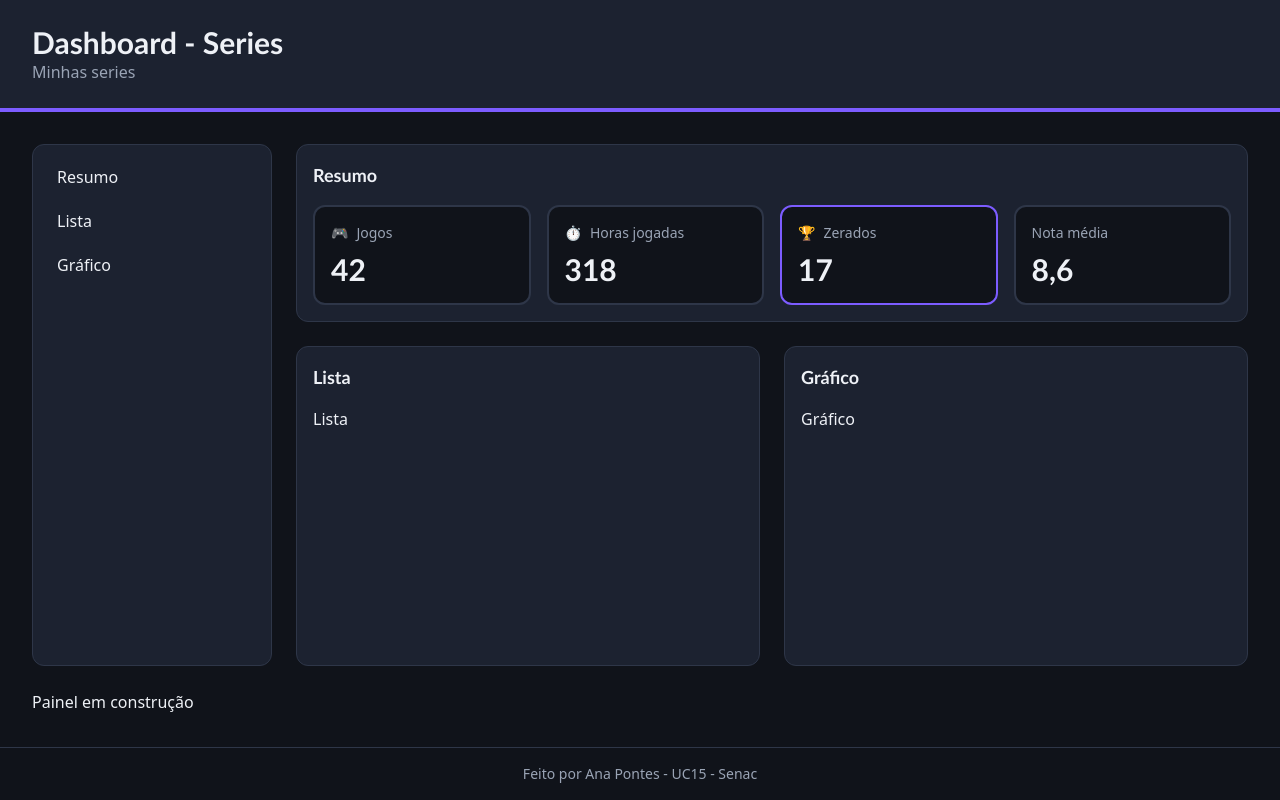
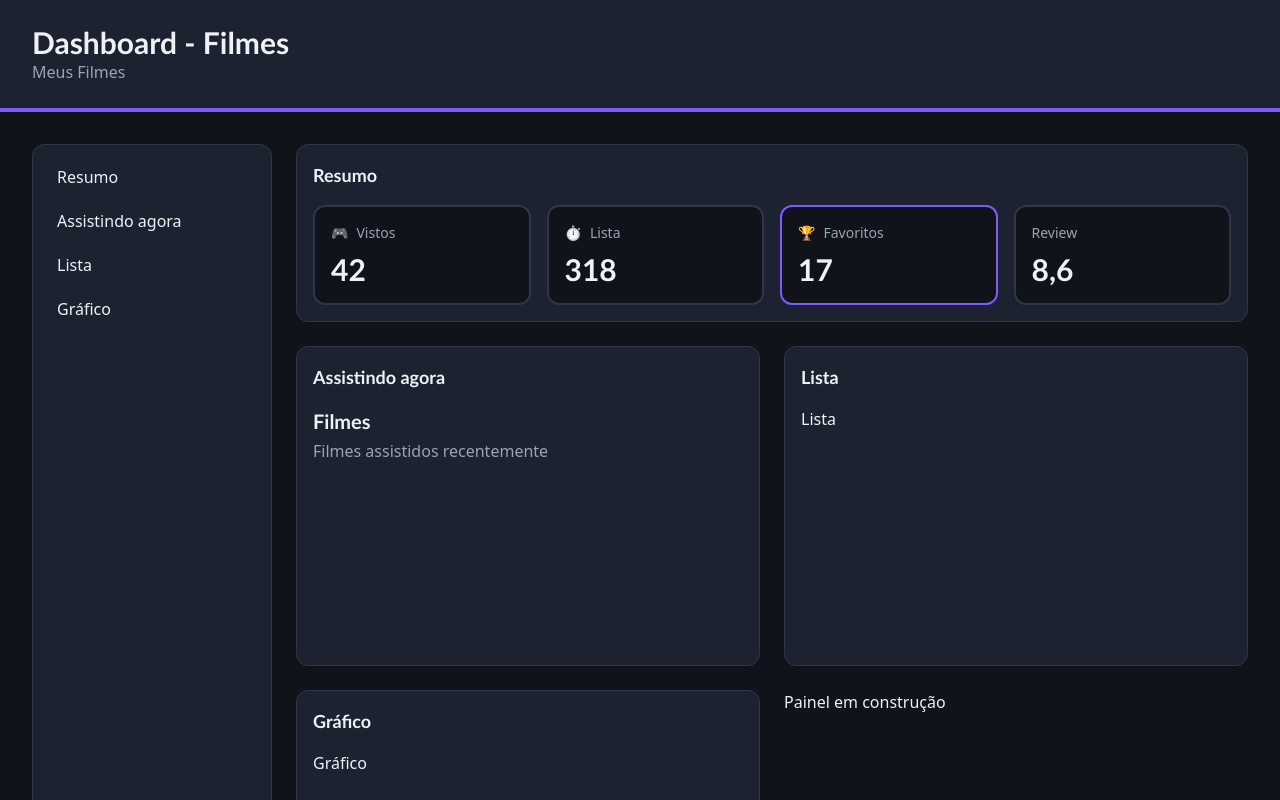
Before and after one commit to anajpontes/my-dashboard, a React (Vite) app: page / in a window 1280 px wide. Shown: the top 800 px of the page. Built offline with nearby package versions, Linux system fonts and the light colour scheme.

Commit message:
feat: add highlight panel to the grid

```diff
--- a/src/App.jsx
+++ b/src/App.jsx
@@ -16,11 +16,17 @@ function App() {
       <Menu/>
       <Panel id="summary" title="Resumo" className="md:col-span-2">
         <div className="grid grid-cols-2 gap-4 md:grid-cols-4">
-          <SummaryCard title="Jogos" value={42} icon="🎮" />
-          <SummaryCard title="Horas jogadas" value={318} icon="⏱️" />
-          <SummaryCard title="Zerados" value={17} icon="🏆" isHighlighted />
-          <SummaryCard title="Nota média" value="8,6" />
+          <SummaryCard title="Vistos" value={42} icon="🎮" />
+          <SummaryCard title="Lista" value={318} icon="⏱️" />
+          <SummaryCard title="Favoritos" value={17} icon="🏆" isHighlighted />
+          <SummaryCard title="Review" value="8,6" />
         </div>
+      </Panel>
+      <Panel id="highlight" title="Assistindo agora" className="md:col-span">
+        <h3 className="font-heading text-xl font-bold">Filmes</h3>
+        <p className="mt-1 text-muted">
+          Filmes assistidos recentemente
+        </p>
       </Panel>
       <Panel id="list" title="Lista" className="xl:min-h-80">Lista</Panel>
       <Panel id="chart" title="Gráfico" className="xl:min-h-80">Gráfico</Panel>
--- a/src/components/Header.jsx
+++ b/src/components/Header.jsx
@@ -5,9 +5,9 @@ function Header() {
            md:flex-row md:items-baseline md:justify-between md:px-8"
         >
             <h1 className="font-heading text-2xl font-bold md:text-3xl">
-                Dashboard - Series
+                Dashboard - Filmes
             </h1>
-            <p className="text-muted">Minhas series</p>
+            <p className="text-muted">Meus Filmes</p>
 
         </header>
     )
--- a/src/components/Menu.jsx
+++ b/src/components/Menu.jsx
@@ -19,7 +19,7 @@ function Menu() {
       id="menu"
       aria-label="Menu principal"
       className="rounded-xl border border-border bg-surface p-3
-        md:col-span-2 xl:col-span-1 xl:row-span-2"
+        md:col-span-2 xl:col-span-1 xl:row-span-3"
     >
       <button
         type="button"
@@ -43,6 +43,11 @@ function Menu() {
           </a>
         </li>
         <li>
+          <a href="#highlight" onClick={closeMenu} className={linkClass}>
+            Assistindo agora
+          </a>
+        </li>
+        <li>
           <a href="#list" onClick={closeMenu} className={linkClass}>
             Lista
           </a>
```
